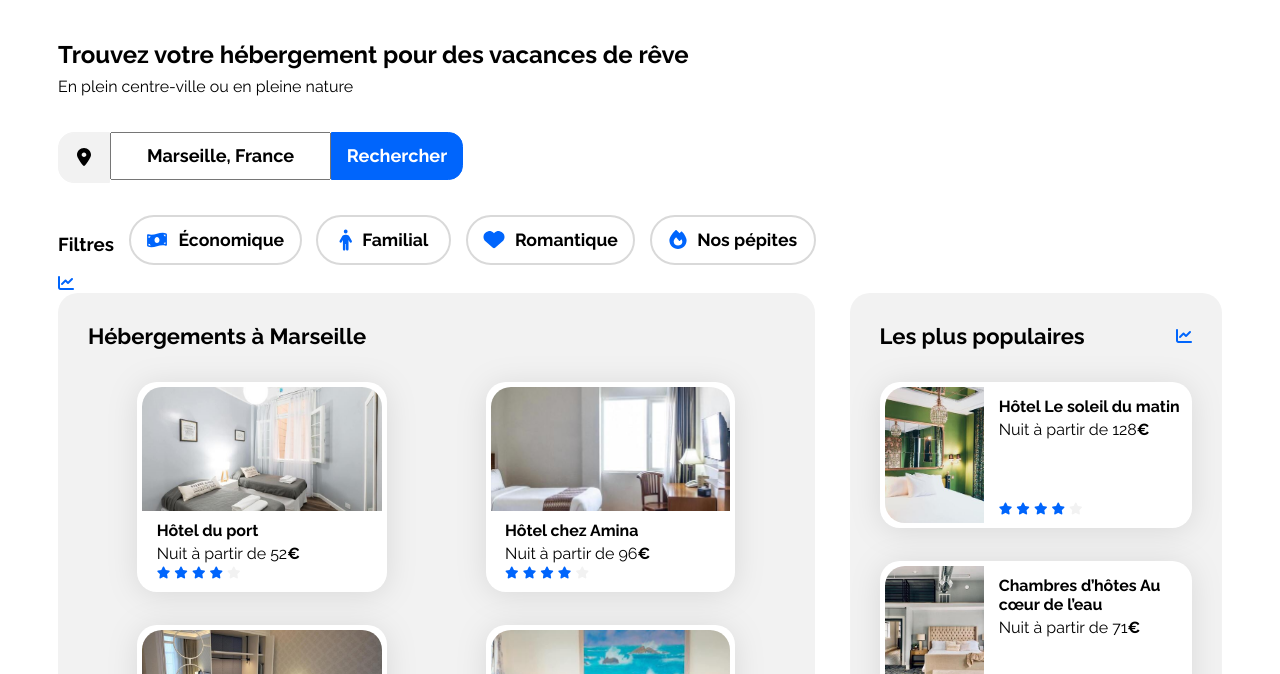
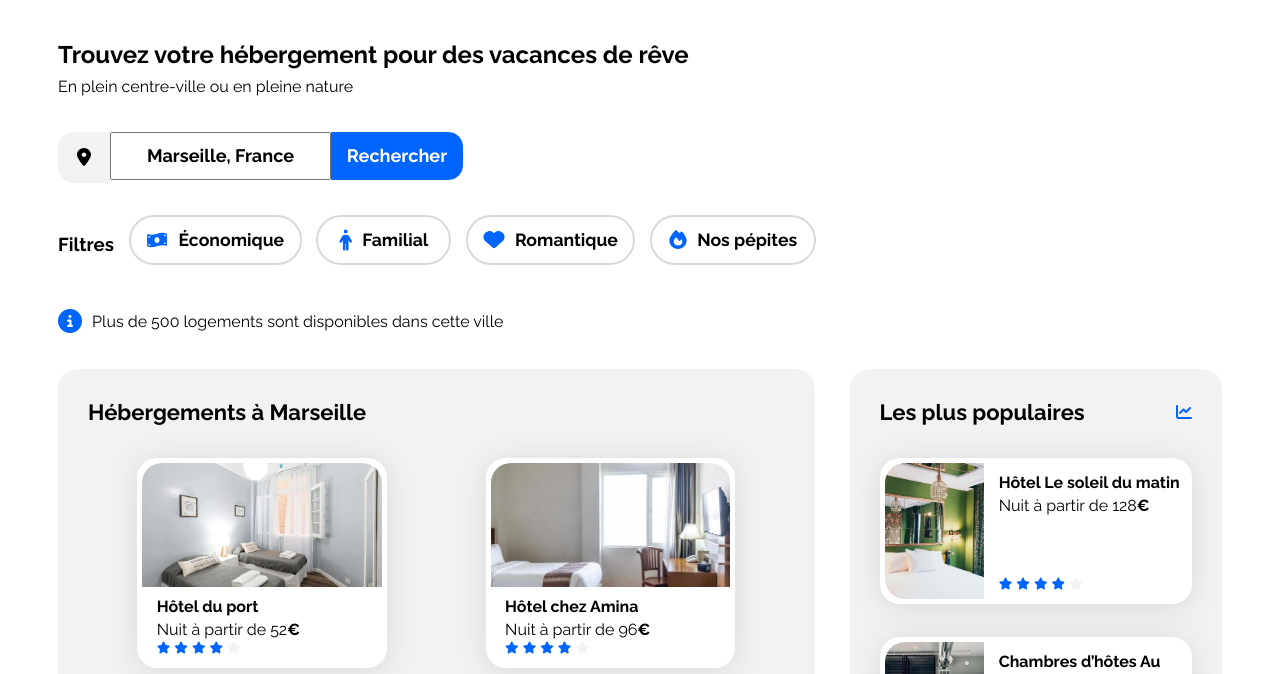
Before and after one commit to amandefasano/OC_P3_page-accueil-html-css, a plain HTML site: page index.html in a window 1280 px wide. Shown: the part 97-771 px from the top of the page. Drawn offline with Linux system fonts and the light colour scheme.

Commit message:
Adding info bar under the filters.

```diff
--- a/css/style.css
+++ b/css/style.css
@@ -138,6 +138,20 @@ header a:hover {
 
 .filters a:hover {
   background-color: #deebff;
+}
+
+.info {
+    display: flex;
+    align-items: center;
+    margin: 2.2rem 0; /*35px*/
+}
+
+.info p {
+    margin-left: 0.63rem; /*10px*/
+}
+
+.fa-circle-info {
+    font-size: 1.5rem; /*24px*/
 }
 
 a {
--- a/index.html
+++ b/index.html
@@ -63,9 +63,9 @@
                 <p>Nos p&eacute;pites</p>
             </a>
           </section>
-          <div>
-            <i class="fa-solid fa-chart-line" aria-hidden="true"></i>
-            <p></p>
+          <div class="info">
+            <i class="fa-solid fa-circle-info" aria-hidden="true"></i>
+            <p>Plus de 500 logements sont disponibles dans cette ville</p>
           </div>
         </div>
 
```
